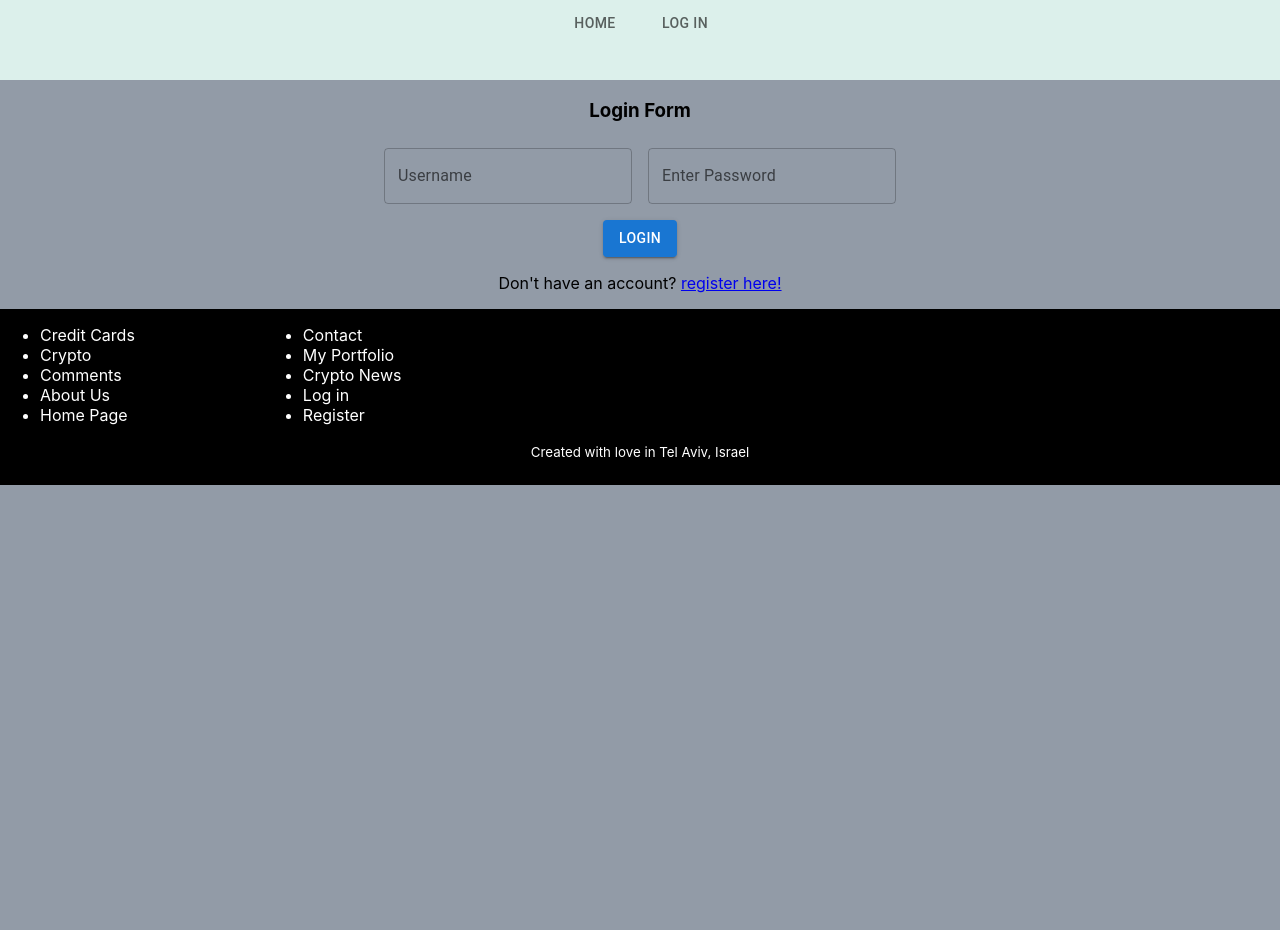
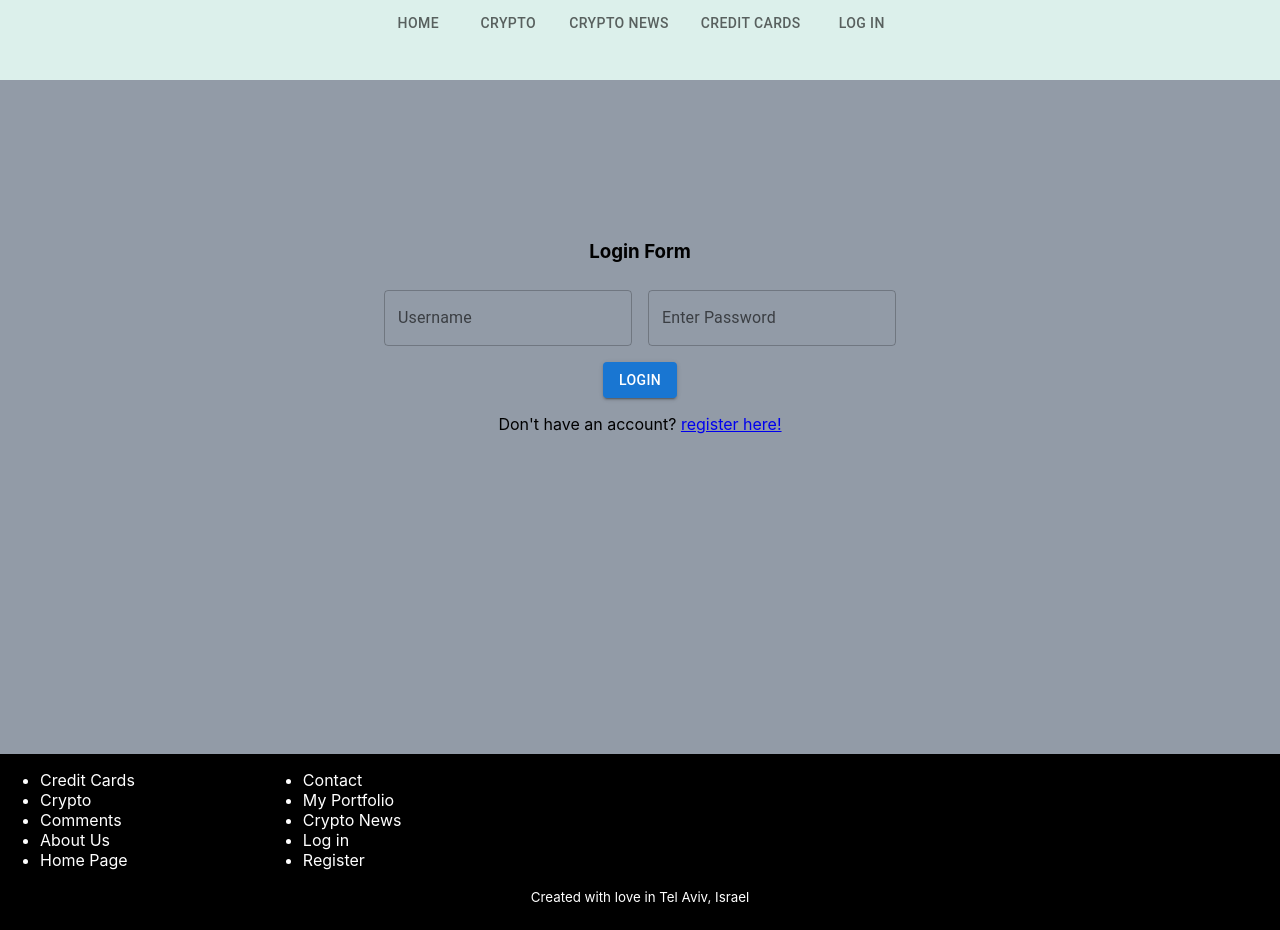
Before and after one commit to shaul613/finance-app, a React (Create React App) app in the folder client/: page /login in a window 1280 px wide. Before the commit the page ends 800 px from the top, so only its background shows below. Built offline with nearby package versions, Linux system fonts and the light colour scheme; the HTML template or start-up script is replaced by a standard one.

Commit message:
added items back to navbar

```diff
--- a/client/src/App.css
+++ b/client/src/App.css
@@ -339,3 +339,8 @@ body{
   width: 100vw;
   background-color: #dabf99;
 }
+
+.login_register_form{
+  margin-top: 20vh;
+  margin-bottom: 40vh;
+}
--- a/client/src/components/LoginForm.js
+++ b/client/src/components/LoginForm.js
@@ -35,7 +35,7 @@ const LoginForm = (props) => {
   }
 
   return(
-    <div>
+    <div class='login_register_form'>
       <div>
         <h3>{props.title} Form</h3>
       </div>
--- a/client/src/components/Navbar.js
+++ b/client/src/components/Navbar.js
@@ -79,10 +79,10 @@ const Navbar = (props) => {
         <div id='navbar'>
         <Tabs value={value} onChange={handleChange} centered>
           <Tab component={Link} to='/' label="Home"/>
-          {/*<Tab component={Link} to='/creditcards' label="Credit Cards"/>
           <Tab component={Link} to='/crypto' label="Crypto" />
           <Tab component={Link} to='/cryptonews' label="Crypto News" />
-          <Tab component={Link} to='/loans_banking' label="Loans And Banking" />*/}
+          <Tab component={Link} to='/creditcards' label="Credit Cards"/>
+          {/*<Tab component={Link} to='/loans_banking' label="Loans And Banking" />*/}
           {/*<Tab component={Link} to='/feedback' label="Feedback And Comments" />*/}
           {/*<Tab component={Link} to='/about' label="About" />
           <Tab component={Link} to='/cryptonews' label="Crypto News (coming soon!)" />*/}
--- a/client/src/components/RegisterForm.js
+++ b/client/src/components/RegisterForm.js
@@ -42,7 +42,7 @@ const RegisterForm = (props) => {
   // }
 
   return(
-    <div>
+    <div class='login_register_form'>
       <div>
         <h3>{props.title} Form</h3>
       </div>
```
